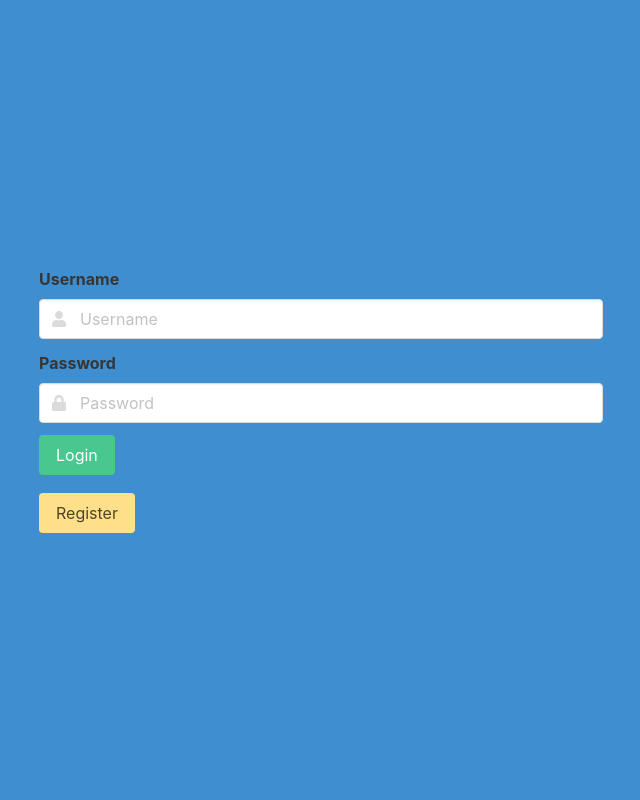
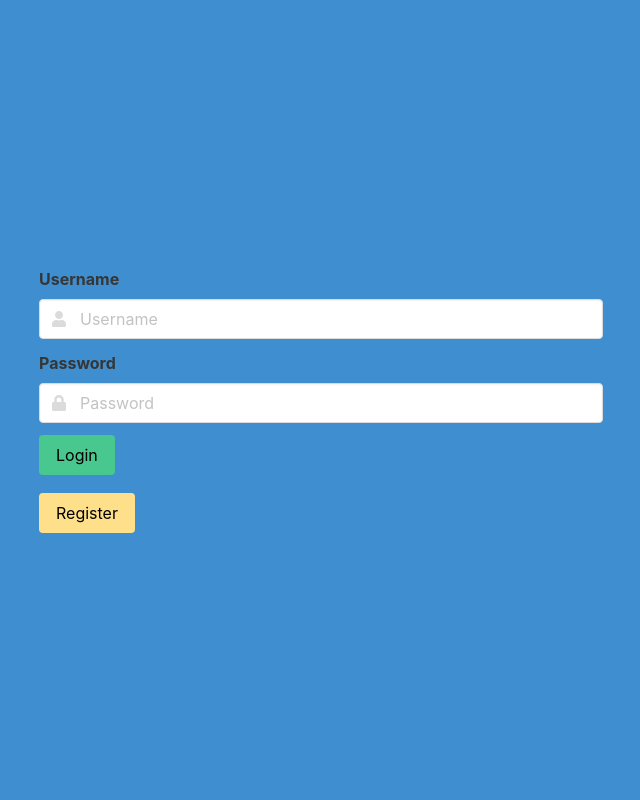
Before and after one commit to oaydas23/repo-tracker, a Flask app: page /login in a window 1280 px wide. Shown: the whole page, without its empty margins (319-959 px from the left). Run offline with Flask 3, Linux system fonts and the light colour scheme; some libraries are stand-ins or nearby versions.

Commit message:
Style update

```diff
--- a/templates/login.html
+++ b/templates/login.html
@@ -39,7 +39,7 @@
               </div>
               <div class="field">
                 <p class="control">
-                  <button type="submit" class="button is-success mb-2">
+                  <button type="submit" class="button is-success mb-2" style="color: black;">
                     Login
                   </button>
                 </p>
@@ -48,13 +48,13 @@
             <form action="/register" method="post">
                 <div class="field button-spacing">
                 <p class="control">
-                  <button type="submit" class="button is-warning">
+                  <button type="submit" class="button is-warning" style="color: black;">
                     Register
                   </button>
                 </p>
               </div>
             </form>
-          </div/>
+          </div>
         </div>
       </div>
     </div>
```
